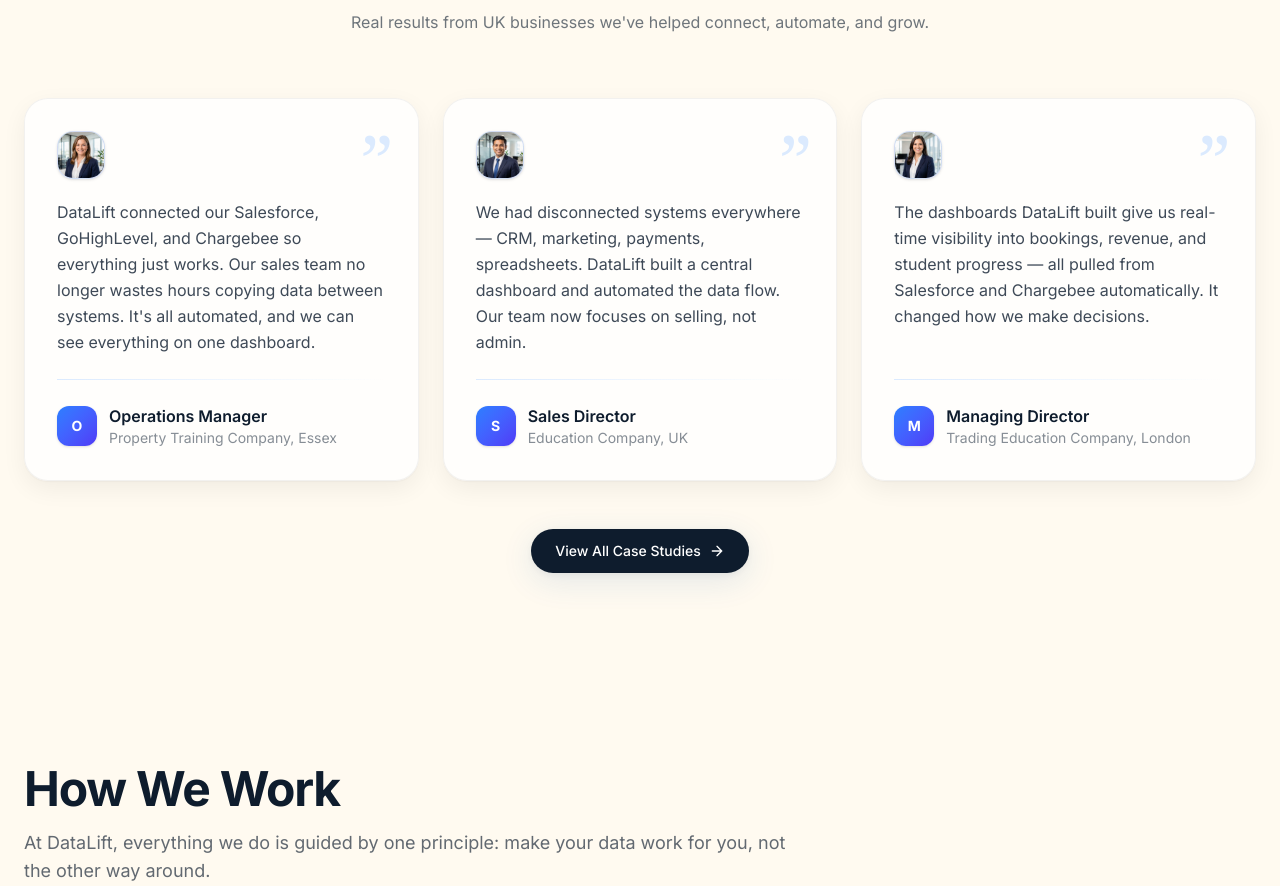
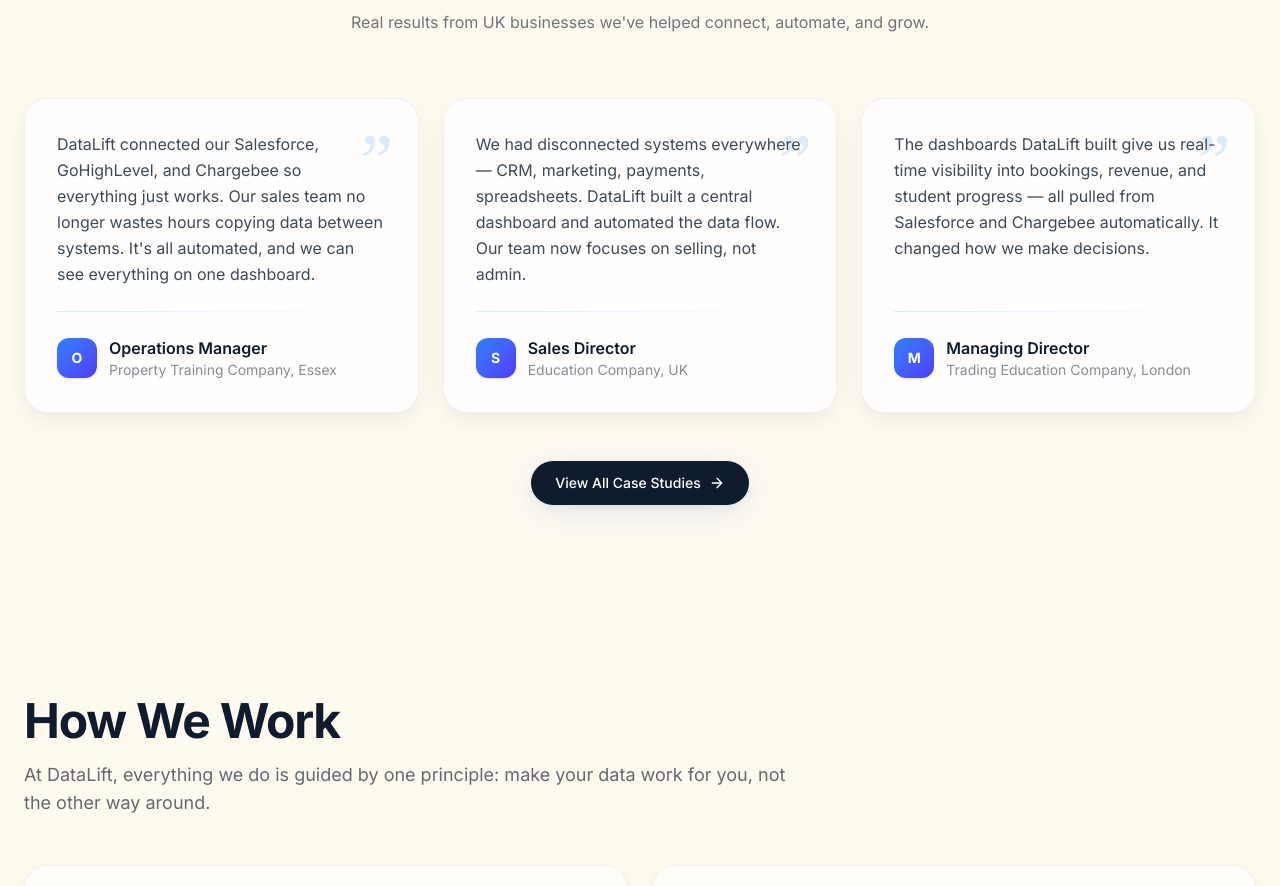
Before and after one commit to mehrdadie/xray-clone, a Next.js app: page / in a window 1280 px wide. Shown: the part 1860-2746 px from the top of the page. Built offline with nearby package versions, Linux system fonts and the light colour scheme.

Commit message:
Remove testimonial customer images

```diff
--- a/app/page.tsx
+++ b/app/page.tsx
@@ -233,11 +233,6 @@ export default function Home() {
                     <div className="group relative rounded-3xl bg-white/80 backdrop-blur border border-black/5 p-6 md:p-8 shadow-card transition-all duration-300 hover:shadow-card-hover hover:-translate-y-1 flex flex-col h-full">
                       <div className="absolute top-6 right-6 text-6xl md:text-7xl leading-none font-serif text-blue-100 select-none transition group-hover:text-blue-200">
                         &rdquo;
-                      </div>
-                      <div className="relative z-10 mb-5">
-                        <div className="w-12 h-12 rounded-2xl overflow-hidden bg-gradient-to-br from-blue-100 to-indigo-100 border border-black/5 shadow-sm">
-                          <Image src={t.image} alt={t.author} width={48} height={48} className="h-full w-full object-cover" loading="lazy" />
-                        </div>
                       </div>
                       <p className="text-sm md:text-base leading-relaxed text-[var(--foreground)]/80 flex-1 relative z-10">
                         {t.quote}
```
